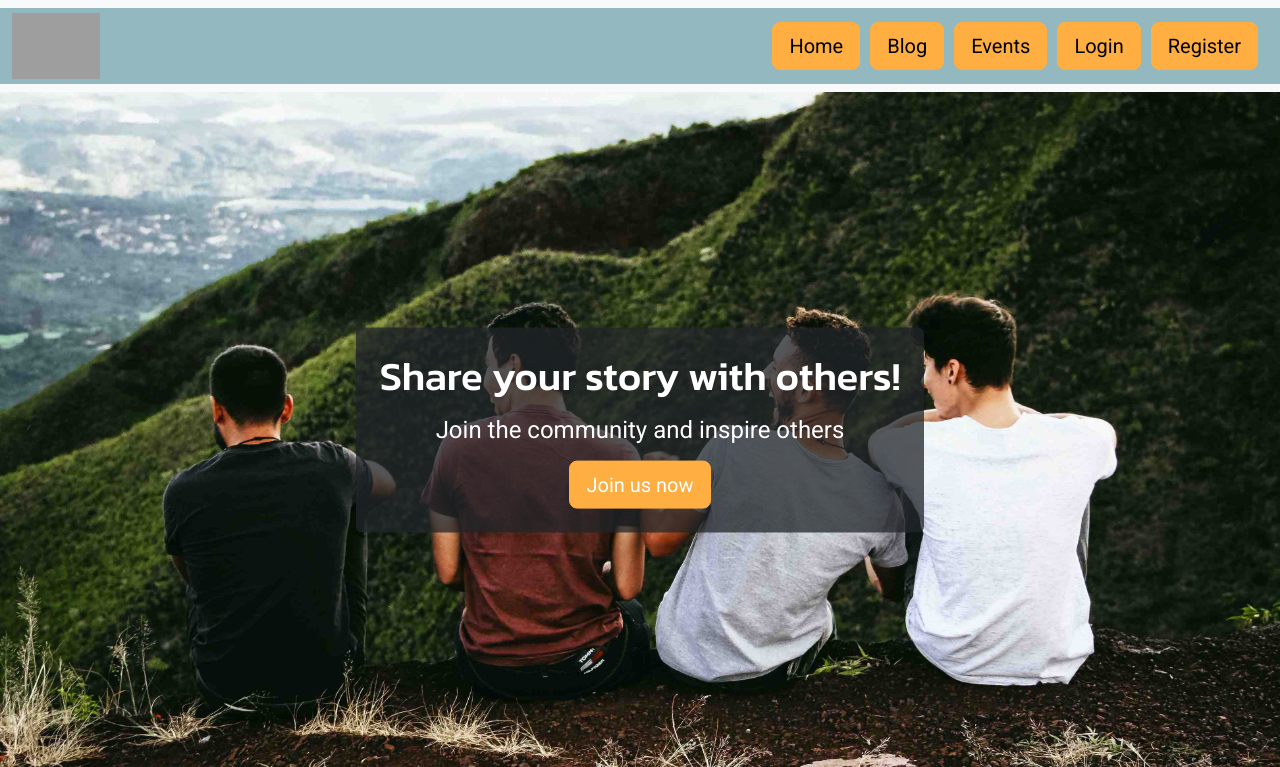
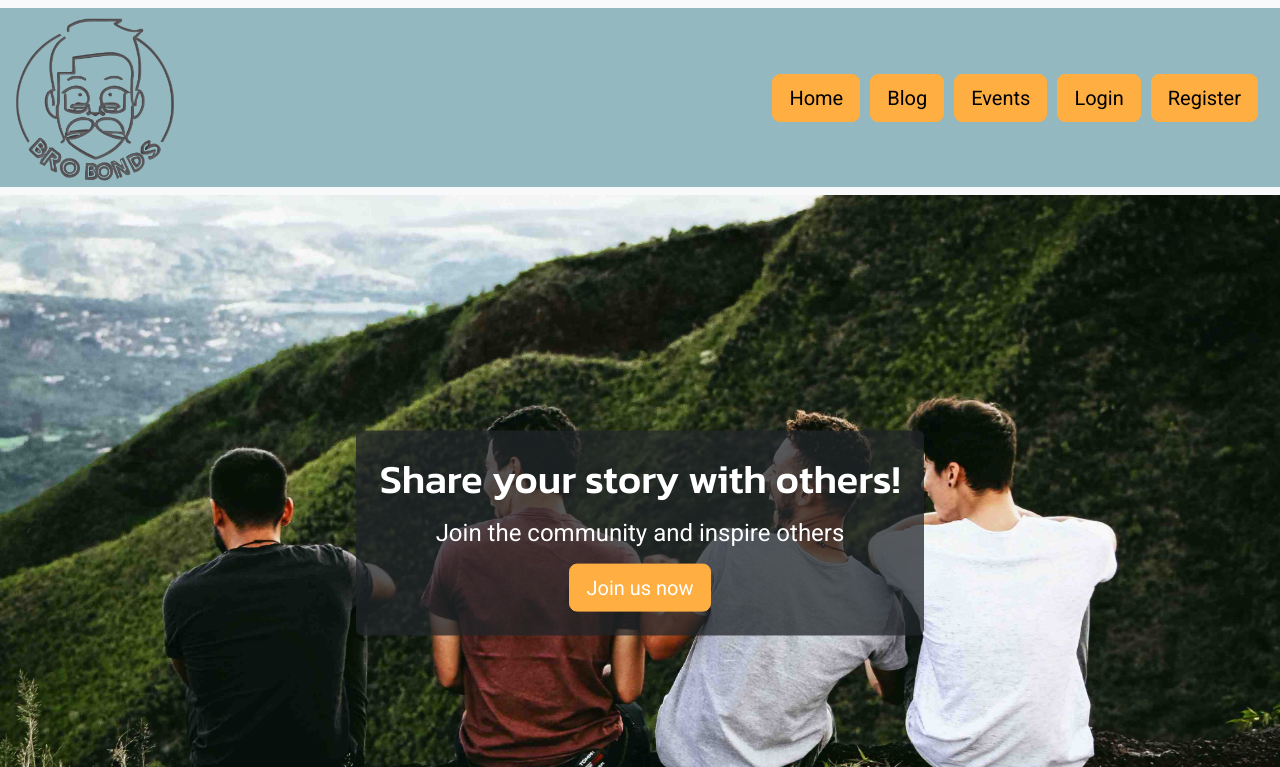
Before and after one commit to EddieStn/movember, a Django app: page / in a window 1280 px wide. Shown: the top 767 px of the page. Run offline with Django 4.2, Linux system fonts and the light colour scheme; some libraries are stand-ins or nearby versions; grey boxes are pictures that could not be loaded.

Commit message:
Updated logo image .

```diff
--- a/static/css/base.css
+++ b/static/css/base.css
@@ -54,7 +54,7 @@ h2 {
 
 
 img.logo {
-    width: 5.5rem;
+    width: 13vw;
 }
 
 /* ----------Home Page---------- */
@@ -114,4 +114,6 @@ footer a {
 .navigation-links {
     color : var(--black);
     margin-right: 10px;
+    margin-bottom: 10px;
+    margin-top: 10px;
 }
--- a/templates/includes/header.html
+++ b/templates/includes/header.html
@@ -5,7 +5,7 @@
     <div class="container-fluid header">
         <!-- Logo -->
         <a class="navbar-brand" href="{% url 'home' %}">
-            <img src="{% static 'favicon/favicon-32x32.svg' %}" alt="sample logo" class="logo">
+            <img src="{% static 'images/logo.png' %}" alt="sample logo" class="logo">
         </a>
 
         <!-- Toggler Button -->
@@ -31,12 +31,12 @@
                 <!-- Dynamic User Account Section -->
                 {% if request.user.is_authenticated %}
                     <li class="nav-item dropdown">
-                        <a class="nav-link dropdown-toggle btn btn-outline-light btn-lg call-to-action navigation-links" href="#" id="userMenuDropdown" role="button" data-bs-toggle="dropdown" aria-expanded="false">
+                        <a class=" dropdown-toggle btn btn-outline-light btn-lg call-to-action navigation-links" href="#" id="userMenuDropdown" role="button" data-bs-toggle="dropdown" aria-expanded="false">
                             My Account
                         </a>
                         <ul class="dropdown-menu" aria-labelledby="userMenuDropdown">
-                            <li><a class="dropdown-item" href="{% url 'profile' %}">My Profile</a></li>
-                            <li><a class="dropdown-item" href="{% url 'account_logout' %}">Logout</a></li>
+                            <li><a class="btn btn-outline-light btn-lg call-to-action navigation-links" href="{% url 'profile' %}">My Profile</a></li>
+                            <li><a class="btn btn-outline-light btn-lg call-to-action navigation-links" href="{% url 'account_logout' %}">Logout</a></li>
                         </ul>
                     </li>
                 {% else %}
```
Also changed, not shown: static/images/logo.png (added).
